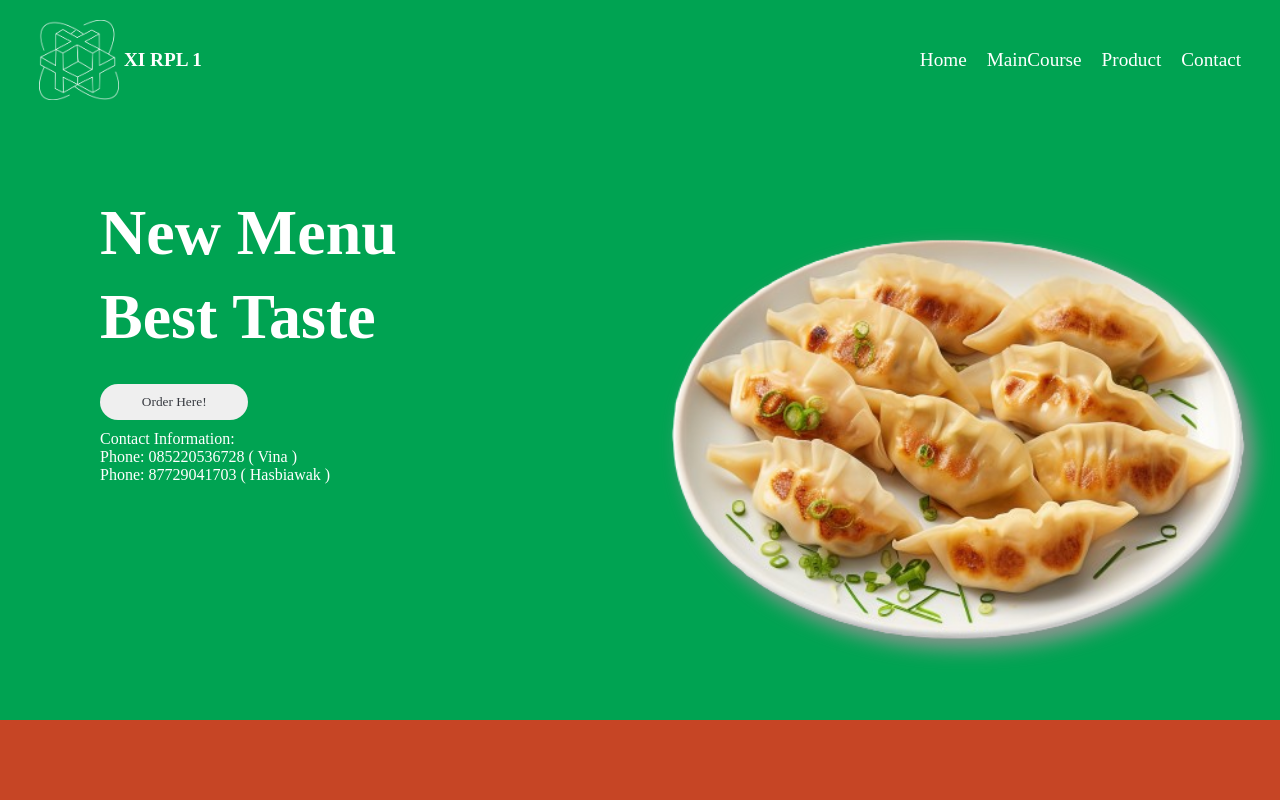
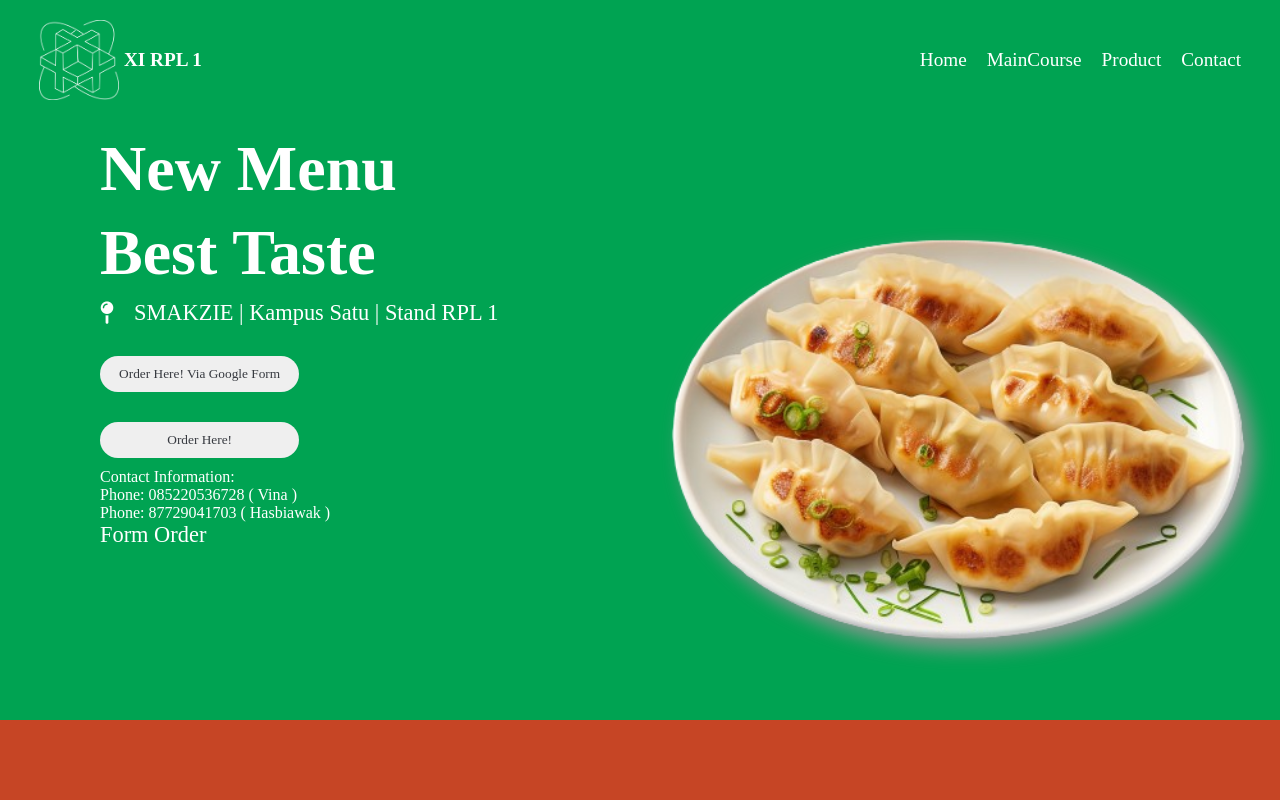
Before and after one commit to deriana/rpl-restaurant, a React (Create React App) app: page / in a window 1280 px wide. Both pictures are taken after a click on the button "Order Here!". Shown: the top 800 px of the page. Built offline with nearby package versions, Linux system fonts and the light colour scheme.

Commit message:
armada emang keren

```diff
--- a/src/components/another-course.js
+++ b/src/components/another-course.js
@@ -26,7 +26,7 @@ const AnotherCourse = () => {
           <img src={Mochi} alt="kisaki" className="img-item-kisaki"></img>
           <div>
             <h1>Mochi</h1>
-            <h2>Rp. 2.000</h2>
+            <h2>Rp. 5.000 / 4pcs</h2>
           </div>
         </div>
         <div className="another-course-image-container-item">
--- a/src/components/footer.js
+++ b/src/components/footer.js
@@ -7,8 +7,10 @@ const Footer = () => {
       <div className="contact-container" id="contact">
         <ul>
           <li>Phone: +62 85220536728 ( Vina )</li>
-          <li>Phone: +62 87729041703 ( Hasbiawak )</li>
-          <li>Order Here !</li>
+          <l>Phone: +62 87729041703 ( Hasbiawak )</l>
+          <li>
+            <a href="https://forms.gle/1uXUxz4FDKm2hQmP8" target="blank">Order Here!</a>
+          </li>
         </ul>
       </div>
       <div className="profile-box">
--- a/src/components/header.css
+++ b/src/components/header.css
@@ -2,6 +2,26 @@ header {
     width: 100%;
     height: 90vh    ;
     background-color: #00a352;
+}
+
+.order {
+    display: flex;
+    flex-direction: column;
+
+    a {
+        font-size: 1.4em;
+    }
+    a:hover {
+        text-decoration: underline;
+    }
+}
+
+.location {
+    display: flex;
+    align-items: center;
+    gap: 20px;
+    cursor: default;
+    font-size: 1.4em;
 }
 
 .logo-container {
--- a/src/components/header.js
+++ b/src/components/header.js
@@ -28,12 +28,20 @@ function Header() {
         <div className="header-hero-text">
           <h1>New Menu</h1>
           <h1>Best Taste</h1>
+          <div className="location">
+          <i class="fa-solid fa-map-pin"></i>
+          <p>SMAKZIE | Kampus Satu | Stand RPL 1</p>
+          </div>
+          <a href="https://forms.gle/1uXUxz4FDKm2hQmP8" target="blank">
+          <button>Order Here! Via Google Form</button>
+          </a>
           <button onClick={Contact}>Order Here!</button>
           {showContactInfo && (
-            <p>
+            <p className="order">
               Contact Information: <br />
               Phone: 085220536728 ( Vina ) <br />
               Phone: 87729041703 ( Hasbiawak )
+              <a href="https://forms.gle/1uXUxz4FDKm2hQmP8">Form Order</a>
             </p>
           )}
         </div>
```
